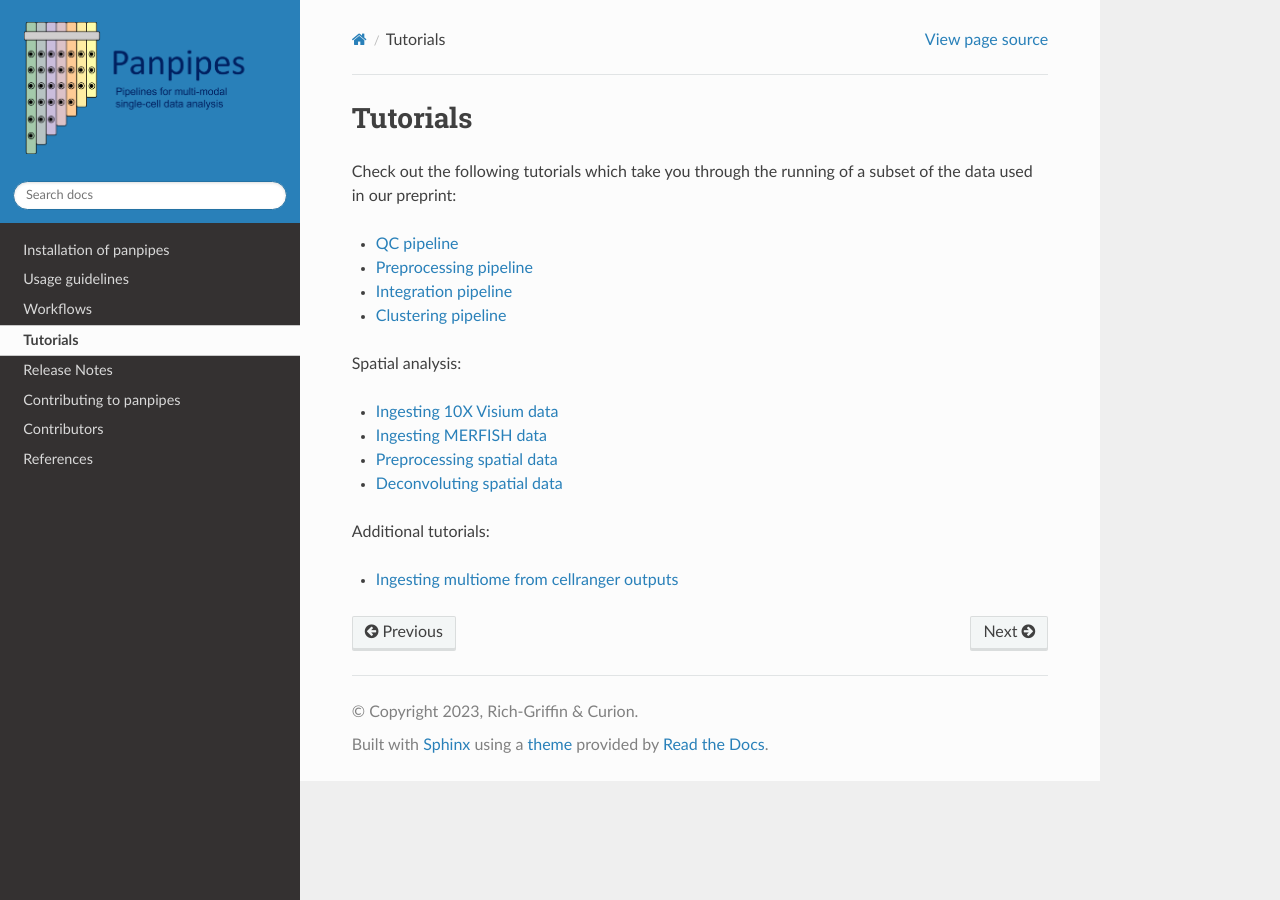
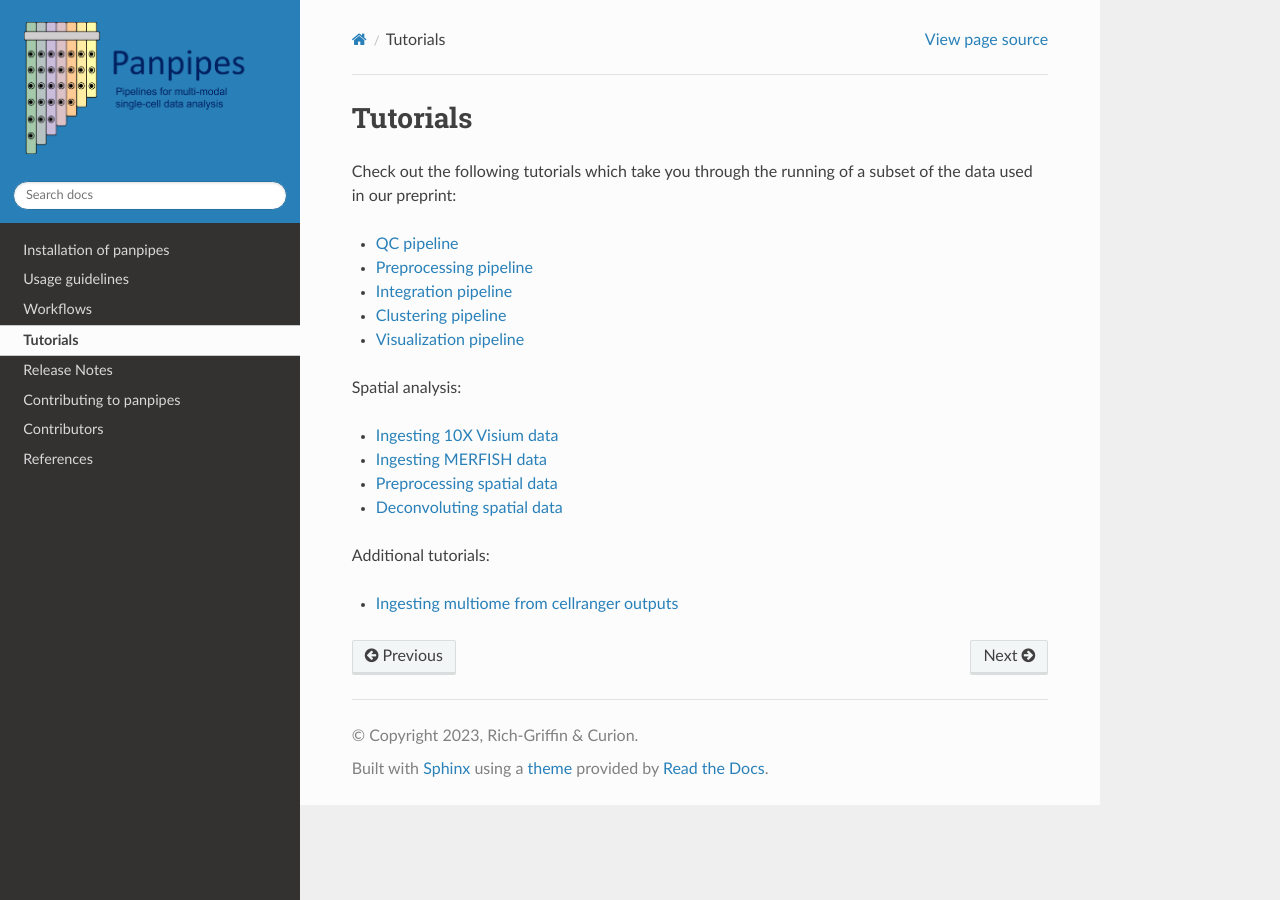
Before and after one commit to DendrouLab/panpipes, a Sphinx documentation site: the page built from docs/tutorials/index.md, in a window 1280 px wide. Built offline with Sphinx 7.4.7 and the Read the Docs theme 2.0.0, drawn with Linux system fonts in a browser that asks for light colours.

Commit message:
Add vis tutorial to index

```diff
--- a/docs/tutorials/index.md
+++ b/docs/tutorials/index.md
@@ -7,6 +7,7 @@ Check out the following tutorials which take you through the running of a subset
 - [Preprocessing pipeline](https://panpipes-tutorials.readthedocs.io/en/latest/filtering_data/filtering_data_with_panpipes.html)
 - [Integration pipeline](https://panpipes-tutorials.readthedocs.io/en/latest/uni_multi_integration/Integrating_data_with_panpipes.html)
 - [Clustering pipeline](https://panpipes-tutorials.readthedocs.io/en/latest/clustering/clustering_tutorial.html)
+- [Visualization pipeline](https://panpipes-tutorials.readthedocs.io/en/latest/visualization/vis_with_panpipes.html)
 
 Spatial analysis:
 
```
